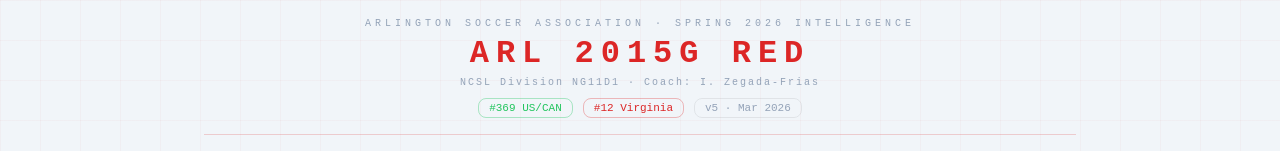
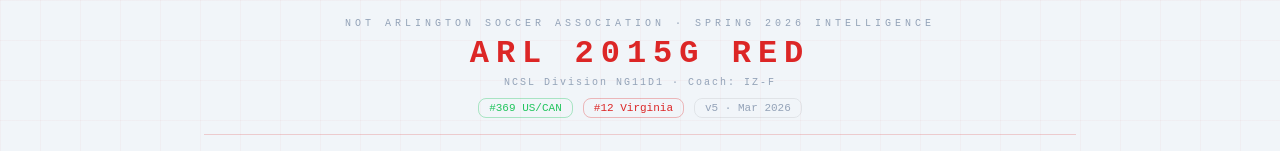
Before and after one commit to shaaude/2015GArlingtonRed_Spring2026, a plain HTML site: page index.html in a window 1280 px wide. Shown: the top 151 px of the page. Drawn offline with Linux system fonts and the light colour scheme.

Commit message:
Update index.html

```diff
--- a/index.html
+++ b/index.html
@@ -123,9 +123,9 @@
 <div class="wrap">
 
   <div class="hdr">
-    <div class="hdr-eyebrow">Arlington Soccer Association · Spring 2026 Intelligence</div>
+    <div class="hdr-eyebrow">Not Arlington Soccer Association · Spring 2026 Intelligence</div>
     <div class="hdr-title">ARL 2015G RED</div>
-    <div class="hdr-sub">NCSL Division NG11D1 · Coach: I. Zegada-Frias</div>
+    <div class="hdr-sub">NCSL Division NG11D1 · Coach: IZ-F</div>
     <div class="hdr-badges">
       <span class="hdr-badge" style="color:#22c55e;border-color:rgba(34,197,94,.35)">#369 US/CAN</span>
       <span class="hdr-badge" style="color:var(--red);border-color:rgba(220,38,38,.3)">#12 Virginia</span>
```
